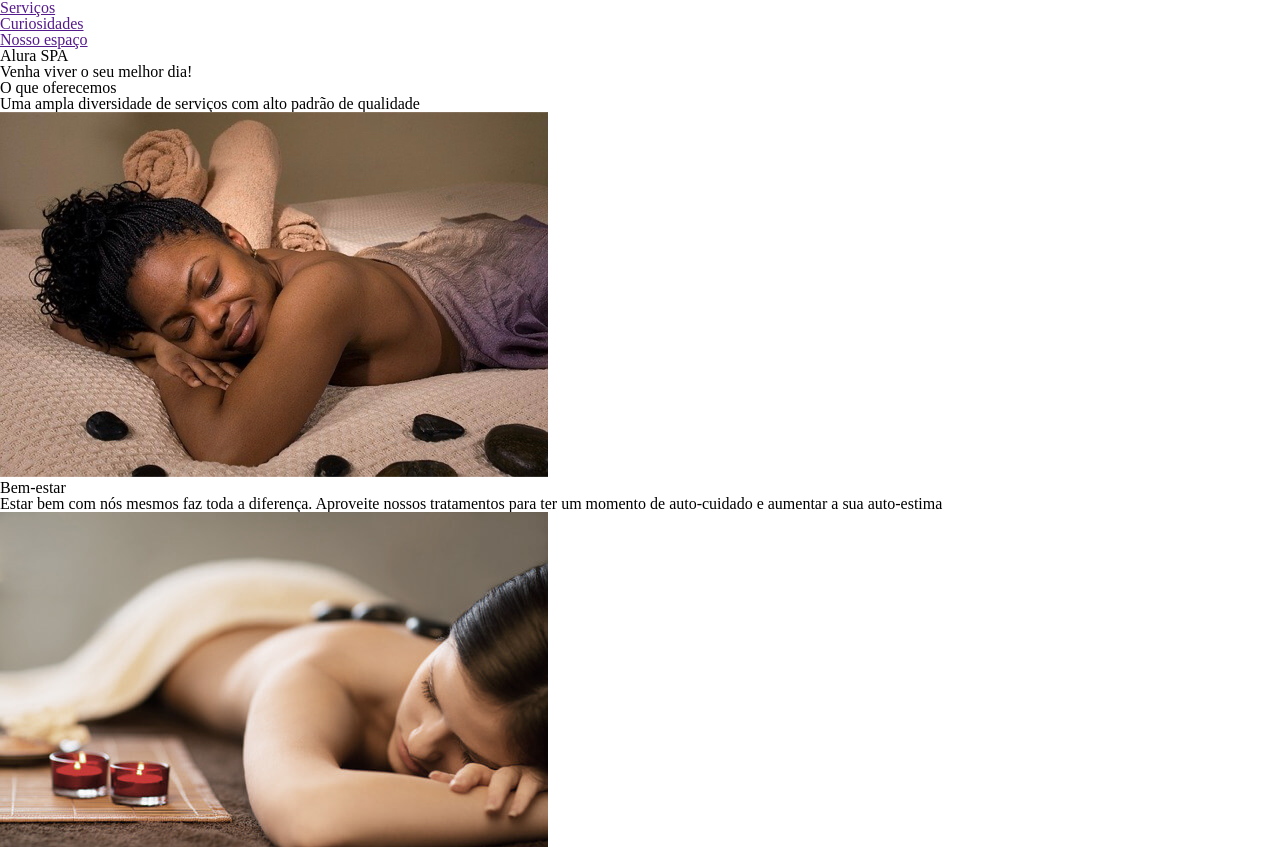
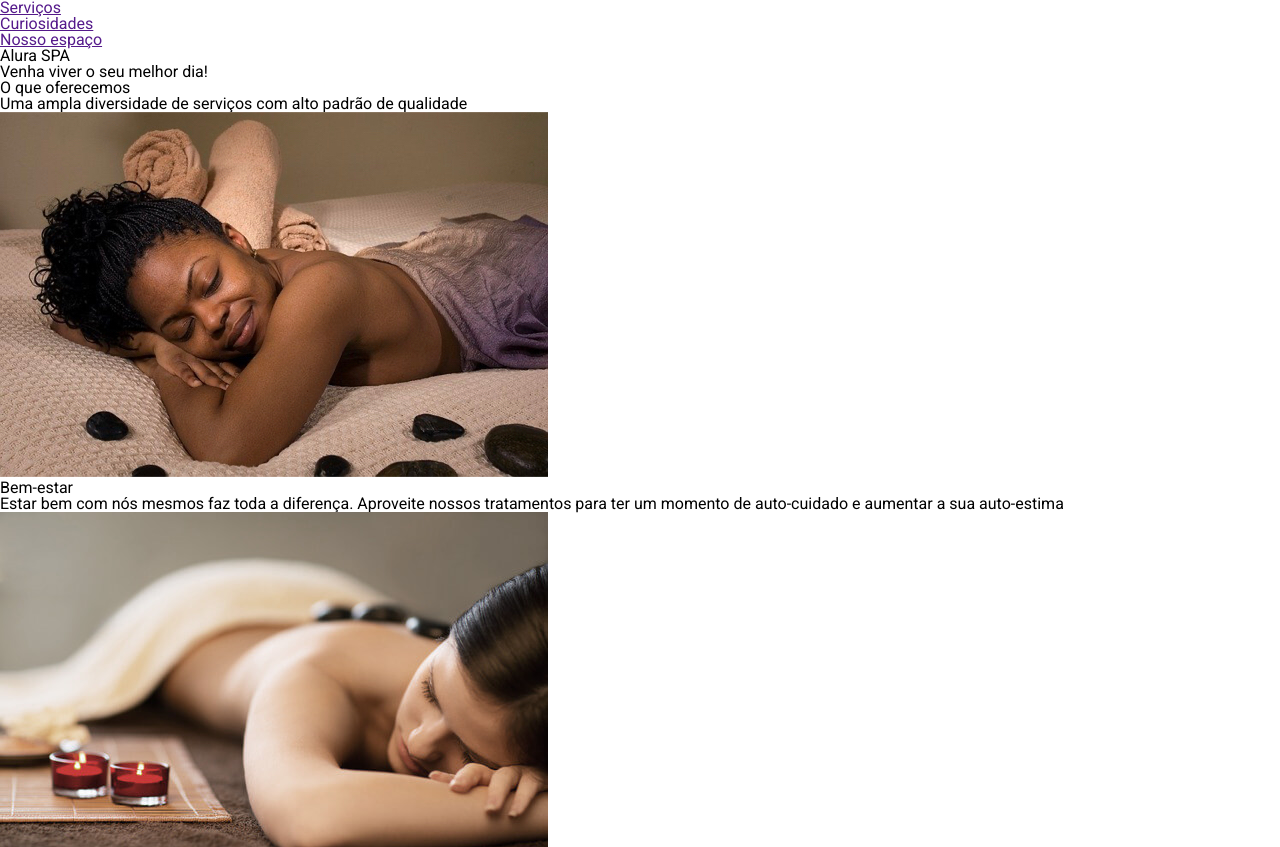
Before and after one commit to jotadagostin/Alura-spa-project, a plain HTML site: page index.html in a window 1280 px wide. Shown: the top 847 px of the page. Drawn offline with nearby package versions, Linux system fonts and the light colour scheme.

Commit message:
beggining css

```diff
--- a/index.html
+++ b/index.html
@@ -16,6 +16,7 @@
         integrity="sha512-1ycn6IcaQQ40/MKBW2W4Rhis/DbILU74C1vSrLJxCq57o941Ym01SwNsOMqvEBFlcgUa6xLiPY/NS5R+E6ztJQ=="
         crossorigin="anonymous" referrerpolicy="no-referrer" />
     <link rel="stylesheet" href="https://cdn.jsdelivr.net/npm/reset-css@5.0.1/reset.min.css">
+    <link rel="stylesheet" href="./styles/style.css">
     <link rel="stylesheet" href="./styles/style.css">
 </head>
 
--- /dev/null
+++ b/styles/style.scss
@@ -0,0 +1,3 @@
+html, body {
+    font-family: 'roboto', sans-serif;
+}
```
Also changed, not shown: styles/style.css (added), 1 other file.
